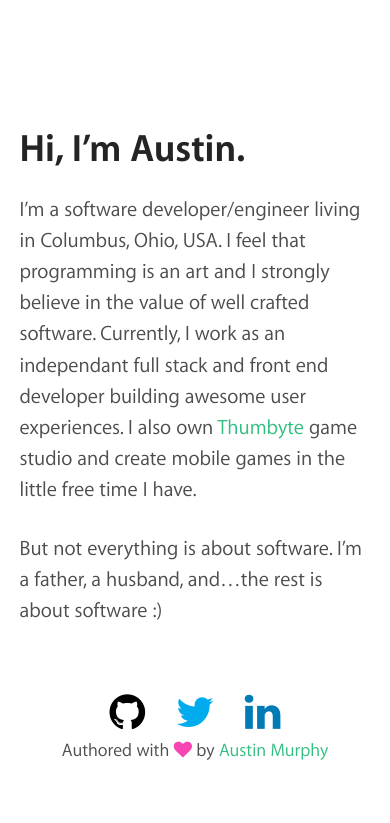
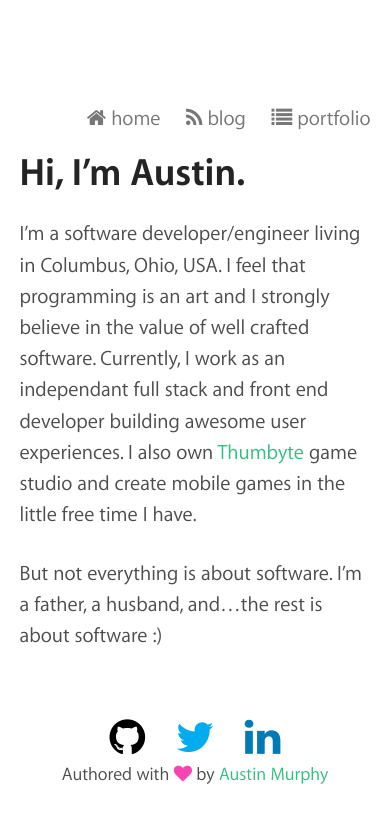
Before and after one commit to ausmurp/ausmurp.github.io, a Jekyll site: the page built from index.md, in a window 390 px wide. Shown: the top 823 px of the page. Built offline with Jekyll 4.4.1, drawn with Linux system fonts in a browser that asks for light colours; nearby versions of some CDN libraries; a style sheet for code colours, icons or effects is not loaded.

Commit message:
no message

```diff
--- a/assets/stylesheets/_landing.scss
+++ b/assets/stylesheets/_landing.scss
@@ -49,7 +49,4 @@
     width: 90%;
   }
 
-  .content-header {
-    display: none;
-  }
 }
```
